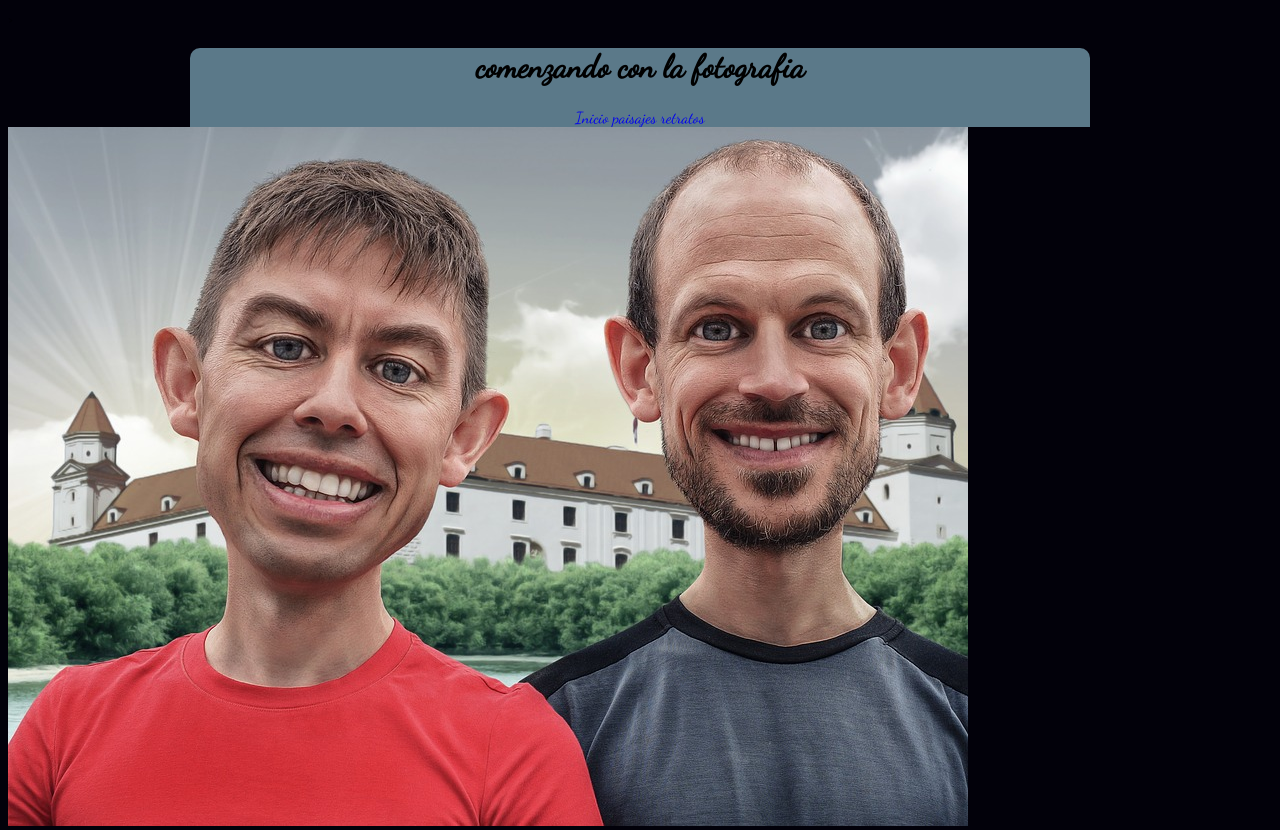
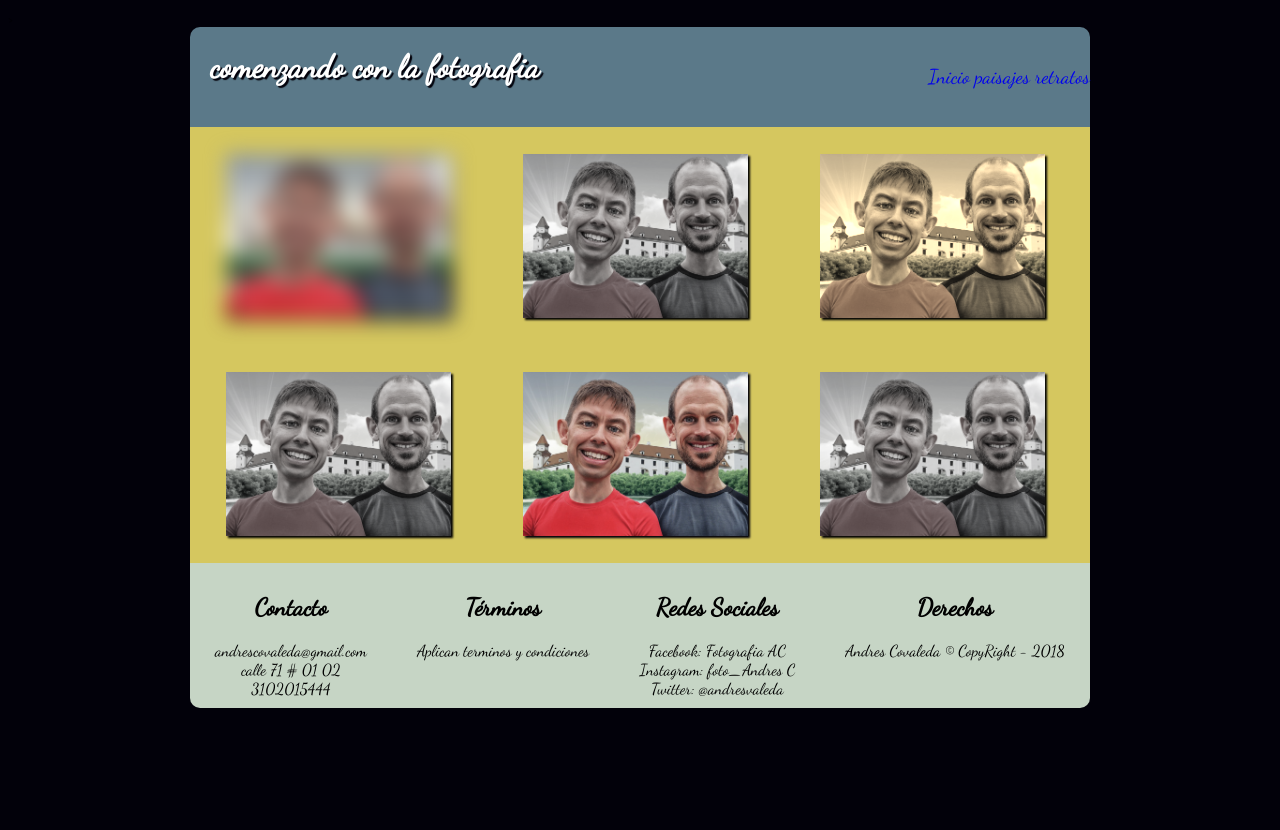
Before and after one commit to acovaleda/examen-css3, a plain HTML site: page enlaces/fotografia.html in a window 1280 px wide. Shown: the top 830 px of the page. After the commit the page ends 800 px from the top, so only its background shows below. Drawn offline with Linux system fonts and the light colour scheme.

Commit message:
estilos-css-paj-1-2

```diff
--- a/css/estilos.css
+++ b/css/estilos.css
@@ -40,34 +40,36 @@ a.active{
 #secundario{
   background-color: #d5c75f;
   border: 1px;
+  flex-flow: row wrap;
   display: flex;
-  flex-flow: row wrap;
+}
+
+.secundaria img{
+  width: 25%;
+  margin: 4% auto;
+
+
+
 }
 
 .secundaria{
-  width: 50%;
-  margin: 4% auto;
-
-}
-
-.secundaria img{
   border: 1px solid red;
   box-shadow: 2px 2px 2px #02010a;
 
 }
 
-#imgizq{
+#secizq{
 	transition: transform 1s;
 }
-#imgizq:hover{
+#secizq:hover{
 transform: rotate(10deg);
 box-shadow: 2px 2px 2px #82c3a6;
 border:2px solid #02010a;
 }
-#imgder{
+#secder{
 	transition: transform 1s;
 }
-#imgder:hover{
+#secder:hover{
 transform: translate(20px, 5px);
 box-shadow: 2px 2px 2px #82c3a6;
 border: 2px solid #02010a;
--- a/css/fotografia.css
+++ b/css/fotografia.css
@@ -3,24 +3,140 @@ body{
 	background-color:#02010a;
 
 }
-.contenedor{
+
+header#encabezado{
+	background-color: #5b7989;
+	border-radius: 10px 10px 0px 0px;
+	width: 100%;
+	animation: slideIn 1s;
+}
+
+h1#titulo{
+  color: white;
+  text-shadow: 2px 2px 1px #02010a;
+  font-size: 2em;
+}
+
+a.enlace{
+  color: white;
+  margin: 10px;
+}
+a:visited{
+  color: white;
+}
+a.active{
+  text-decoration: none;
+}
+
+#principal{
+  background-color: #d5c75f;
+  border: 1px;
+  display: flex;
+  flex-flow: row wrap;
+}
+
+footer{
+  background-color: #C6D5C5;
+  text-align: center;
+  border-radius: 0px 0px 10px 10px;
+}
+
+#principal img:nth-child(even){
+  -webkit-filter: grayscale(90%);
+}
+
+
+#desenfocada{
+  -webkit-filter: blur(10px);
+}
+#principal img:nth-child(3){
+  -webkit-filter: sepia(90%);
+}
+@-webkit-keyframes slideIn {
+  0%{
+    margin-top: 150%;
+  }
+  60%{
+    margin-top: -5%;
+  }
+  100%{
+    margin-top: 0%;
+  }
+}
+@media (min-width:900px) {
+
+  #encabezado{
+    height: 100px;
+  }
+
+  .contenedor{
     width: 900px;
     text-align: center;
     margin: 0 auto;
   }
-header#encabezado{
-	background-color: #5b7989;
-	border-radius: 10px 10px 0px 0px;
-	width: 100%;
+
+  h1#titulo{
+    float: left;
+    margin-left: 20px;
+  }
+
+  #menu-principal{
+    float: right;
+    line-height: 100px;
+    font-size: 20px;
+  }
+
+  footer{
+    display: flex;
+    flex-direction: row;
+  }
+
+  footer div{
+    margin: 10px auto;
+  }
+
+  #principal{
+    flex-direction: row;
+    text-align: center;
+  }
+
+#principal img{
+    height: 30%;
+    width: 25%;
+    margin: 3% 4%;
+    box-shadow: 2px 2px 2px #02010a;
+  }
+}
+
+@media (max-width:899px) {
+  .contenedor{
+    width: 100%;
+  }
+  #encabezado{
+    text-align: center;
+    clear: both;
+  }
+  #menu-principal{
+
+    padding-bottom: 10px;
+  }
+  footer{
+    display: flex;
+    flex-direction: column;
+  }
+  #derechos{
+    margin-bottom: 15%;
+  }
+
+  #principal{
+    flex-direction: column;
+    text-align: center;
+  }
+
+#principal img{
+    width: 90%;
+    margin: 2% auto;
+  }
 
 
 }
-a.active{
-  text-decoration: none;
-}
-#principal img{
-padding: center;
-}
-footer{
-	background-color: #C6d5c5;
-}
--- a/css/paisajes.css
+++ b/css/paisajes.css
@@ -6,17 +6,79 @@ header#encabezado{
 	background-color: #5b7989;
 	border-radius: 10px 10px 0px 0px;
 	width: 100%;
+	animation: slideIn 1s;
 }
 
-.contenedor{
-    width: 900px;
-    text-align: center;
-    margin: 0 auto;
+h1{
+	color: white;
+	text-shadow: 2px 2px 1px #02010a;
+	font-size: 2em;
+}
+a.enlace{
+	color: white;
+	margin: 10px;
+}
+a:visited{
+	color: white;
+}
+a.active{
+	text-decoration: none;
+}
+#principal{
+	background-color: #d5c75f;
+	border: 1px;
+	display: flex;
+	flex-flow: row wrap;
+}
+
+
+footer{
+	background-color: #60D5C5;
+	text-align: center;
+	border-radius: 0px 0px 10px 10px;
+}
+#principal img:nth-child(even){
+	-webkit-filter:grayscale(90%);
+}
+#desenfocada{
+	-webkit-filter:blur(10px);
+}
+
+#principal img:nth-child(3){
+	-webkit-filter:sepia(90%);
+}
+
+@-webkit-keyframes slideIn {
+  0%{
+    margin-top: 150%;
+
+   }
+   60%{
+   	margin: top:-5%;
+   }
+   100%{
+   	margin: top 0%;;
+   }
+ }
+
+ @media (min-width:900px) {
+
+  #encabezado{
+    height: 100px;
   }
 
-#imgizq{
-	padding: 20px;
-	margin: 10px;
-	width: 50%;
-	height: 50%;
-}
+ .contenedor{
+ 	width: 100px;
+ 	text-align: center;
+ 	margin: 0 auto;
+
+ }
+ h1{
+ 	float: left;
+ 	margin-left: 20px;
+ }
+ #menu-principal{
+ 	float: right;
+ 	line-height: 100px;
+ 	font-size: 20px;
+ }
--- a/enlaces/fotografia.html
+++ b/enlaces/fotografia.html
@@ -2,13 +2,11 @@
 <html>
 <head>
 	>
-	<link rel="stylesheet" type="text/css" href="../css/fotografia.css">
 	<meta charset="utf-8">
 	<meta name="vewport" content="width=device-width, user-scalable=no inicial-scale=1.0">
-	<link href="https://fonts.googleapis.com/css?family=Dancing+Script" rel="stylesheet">
-
-
-	<title>comenzando con la fotografia</title>
+	<link rel="stylesheet" type="text/css" href="../css/fotografia.css">
+	 <link href="https://fonts.googleapis.com/css?family=Dancing+Script" rel="stylesheet">
+	 <title>comenzando con la fotografia</title>
 
 </head>
 
@@ -17,7 +15,7 @@
 
 		<header id="encabezado">
 
-			<h1>comenzando con la fotografia</h1>
+			<h1 id="titulo">comenzando con la fotografia</h1>
 
 			<nav id="menu-principal">
 
@@ -29,11 +27,19 @@
 
 
 		</header>
+
+	<div id="principal">
+
+		<img src="../img/retrato-2.jpg" id="desenfocada" alt="retrato">
+
+		<img src="../img/retrato-2.jpg" alt="retrato">
+		<img src="../img/retrato-2.jpg" alt="retrato">
+		<img src="../img/retrato-2.jpg" alt="retrato">
+		<img src="../img/retrato-2.jpg" alt="retrato">
+		<img src="../img/retrato-2.jpg" alt="retrato">
 	</div>
-	<div>
-		<img src="../img/retrato-2.jpg" alt="imagen-secundaria-derecha" id="imgder">
 
-</body>
+
 <footer>
 	   <div id="contacto">
           <h2>Contacto</h2>
@@ -60,6 +66,7 @@
         </div>
 
 
-</footer>
-	</div>
-</html>
+	</footer>
+   </div>
+</body>
+ </html>
```
Also changed, not shown: enlaces/paisajes.html (+18 -19 lines), index.html (+2 -2 lines), img/paisaje-1.jpg.
